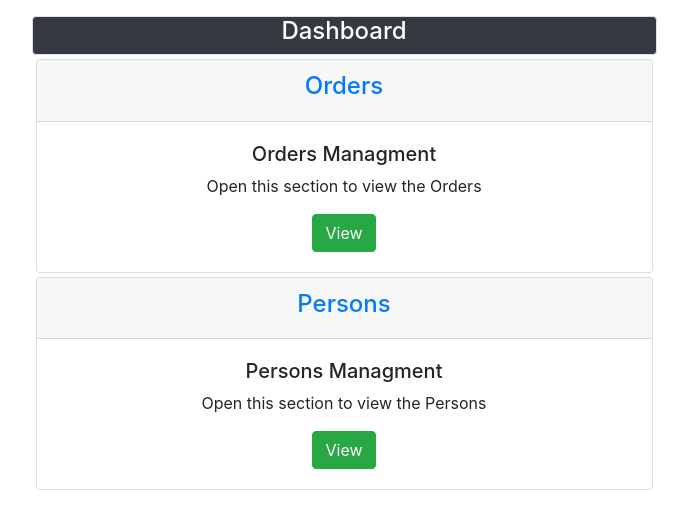
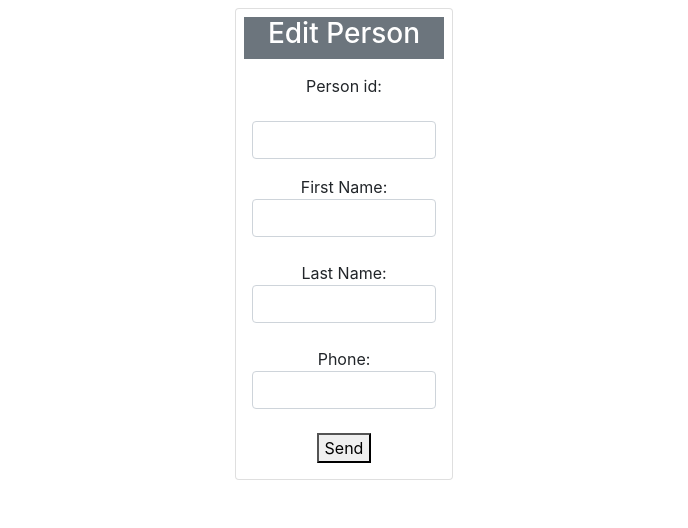
Before and after one commit to Alexcsharp17/training, a React (Create React App) app in the folder ReactClient/react-client/: page /editperson/1 in a window 1280 px wide. Before the commit this address led to /dashboard. Shown: the top 528 px of the page, without its empty margins (296-984 px from the left). Built offline with nearby package versions, Linux system fonts and the light colour scheme; no server answers.

Commit message:
Added items for edit persons and orders

```diff
--- a/ReactClient/react-client/src/App.js
+++ b/ReactClient/react-client/src/App.js
@@ -2,6 +2,7 @@ import React from 'react';
 import OrderItem from './components/orders/OrdersItem.js'
 import PersonItem from './components/persons/PersonsItem.js'
 import editOrderItem from './components/orders/EditOrder.js'
+import editPersonItem from './components/persons/EditPerson'
 import DashboardItem from './components/dashboard/DashboardItem.js';
 import './App.css';
 
@@ -21,6 +22,7 @@ function App() {
             <Route path='/orders' component={OrderItem} />
             <Route path='/persons' component={PersonItem} />
             <Route path='/editorder/:id' component={editOrderItem} />
+            <Route path='/editperson/:id' component={editPersonItem} />
             {/* <Route path='/persons' component={PersonItem} />
             <Route path='/editorder/:id' component={editOrderItem} />
             <Route path='/editperson/:id' component={editPersonItem} /> */}
--- a/ReactClient/react-client/src/components/entitiesTable/EntityTableItem.js
+++ b/ReactClient/react-client/src/components/entitiesTable/EntityTableItem.js
@@ -4,13 +4,13 @@ import { Link } from "react-router-dom"
 
 class EntityTableItem extends React.Component {
     render() {
-        const { data: { Items, fields } } =this.props
+        const { data: { Items, fields,title } } =this.props
         return (
             <div className="content" id="order_area">
                 <h2>Dashboard</h2>
                 <table className="table table-bordered table-striped">
-                    <TableHead fields={fields} />
-                    <TableBody Items={Items} />
+                    <TableHead fields={fields} title={title} />
+                    <TableBody Items={Items} title={title}/>
                 </table>
             </div>
         );
@@ -41,7 +41,7 @@ class TableHead extends React.Component {
 
 class TableBody extends React.Component {
     render() {
-        const { Items } = this.props
+        const { Items, title } = this.props
         return (
             <tbody>
                 {
@@ -54,7 +54,7 @@ class TableBody extends React.Component {
                                     })
                                 }
                                 <td>
-                                    <Link className="" to={'/editorder/' + item[Object.keys(item)[0]]}>
+                                    <Link className="" to={'/edit'+title+"/" + item[Object.keys(item)[0]]}>
                                         <span className="btn btn-warning mr-1">Edit</span>
                                     </Link>
                                     <Link className="" to="/deleteorder">
--- a/ReactClient/react-client/src/components/orders/EditOrder.js
+++ b/ReactClient/react-client/src/components/orders/EditOrder.js
@@ -68,7 +68,7 @@ class editOrderItem extends React.Component{
         .then((data) =>{
           this.setState({Order:data});
           this.setState({CarID:data.CarID});
-          this.setState({PersonID:data.PersonID});
+          this.setState({PersonId:data.PersonId});
           this.setState({OrderDate:data.OrderDate});
           this.setState({OrderID:data.OrderID});
           })
--- a/ReactClient/react-client/src/components/orders/OrdersItem.js
+++ b/ReactClient/react-client/src/components/orders/OrdersItem.js
@@ -17,7 +17,8 @@ class OrderItem extends React.Component {
     console.log("Log from render:", this.state.Items);
     const data = {
       Items: this.state.Items,
-      fields: fields
+      fields: fields,
+      title:"order"
     }
     if (this.state.fetchData != "") {
 
--- /dev/null
+++ b/ReactClient/react-client/src/components/persons/EditPerson.js
@@ -0,0 +1,134 @@
+import React from 'react';
+import 'bootstrap/dist/css/bootstrap.css';
+import { Link, Redirect } from "react-router-dom"
+
+const POST_URL=  "https://localhost:5001/api/person/addperson/";
+const DASHBOARD='/persons'
+
+class editPersonItem extends React.Component{
+
+   constructor(props){
+        super(props);
+        this.props=props;
+        this.state={Person:{}}
+        this.getPerson(this.props.match.params.id);
+            console.log("Fetched order",this.state.Person);
+    }
+
+    validate=()=>{
+        let FirstNameError="";
+        let LastNameError="";
+        let PhoneError="";
+
+        if(this.state.FirstName=="" || this.state.FirstName==undefined){
+            FirstNameError="Invalid First Name"
+        }
+
+        if(this.state.LastName=="" || this.state.LastName==undefined){
+            FirstNameError="Invalid Last Name"
+        }
+
+        if(this.state.Phone=="" || this.state.Phone==undefined){
+            PhoneError="Invalid Phone number"
+        }
+
+        if(PhoneError || FirstNameError || LastNameError){
+            this.setState({PhoneError,LastNameError,FirstNameError})
+            return false
+        }
+
+        return true;
+    }
+
+    PostForm= e =>{
+       e.preventDefault();
+       let isValid = this.validate();
+       if(isValid){
+        const res =  fetch(POST_URL,{
+            method:'POST',
+            headers: {
+                'Content-Type': 'application/json'
+            },
+            body: JSON.stringify({
+                PersonID:this.state.PersonID,
+                FirstName:this.state.FirstName,
+                LastName:this.state.LastName,
+                Phone:this.state.Phone
+            })
+        })
+
+       }
+
+
+        return <SuccessEdit/>
+    };
+   async getPerson(id){
+    const apiUrl = "https://localhost:5001/api/person/getperson?id="+this.props.match.params.id;
+        await fetch(apiUrl)
+        .then((response) => response.json())
+        .then((data) =>{
+          this.setState({Person:data});
+          this.setState({PersonID:data.PersonID});
+          this.setState({FirstName:data.FirstName});
+          this.setState({LastName:data.LastName});
+          this.setState({Phone:data.Phone});
+          })
+    }
+
+    render(props){
+        return(
+        <div className="mt-2 row">
+        <div className="col-2 offset-5 card border-rounded p-2">
+            <div className="bg-secondary"><h3 className="text-white">Edit Person</h3></div>
+            <div className="p-2 d-flex flex-row-start">
+            <form className="form"  >
+                <div className="form-group ">
+                <label className="col-form-label">
+                <p> Person id:</p>
+                </label>
+                <input type="text"  className="form-control"  name="PersonID" defaultValue={this.state.PersonID} onChange={event=>this.setState({PersonID:event.target.value})} />
+                </div>
+                <div className="form-group">
+                <label>
+                    <span>First Name:</span>
+                    <input type="text"  className="form-control"  name="FirstName" defaultValue={this.state.FirstName} onChange={event=> this.setState({FirstName:event.target.value})} />
+                    <div style={{fontSize:12,color:"red"}}>
+                        {this.state.FirstNameError}
+                    </div>
+                </label>
+                </div>
+                <div className="form-group">
+                <label>
+                    Last Name:
+                    <input type="datetime"  className="form-control"  name="LastName" defaultValue={this.state.LastName} onChange={event=>this.setState({LastName:event.target.value})} />
+                    <div style={{fontSize:12,color:"red"}}>
+                        {this.state.LastNameError}
+                    </div>
+                </label>
+                </div>
+                <div className="form-group">
+                <label>
+                    Phone:
+                    <input type="text" className="form-control"  name="Phone" defaultValue={this.state.Phone}
+                    onChange={event=>this.setState({Phone:event.target.value})} />
+                    <div style={{fontSize:12,color:"red"}}>
+                        {this.state.PhoneError}
+                    </div>
+                </label>
+                </div>
+                <button onClick={this.PostForm} type="submit">Send</button>
+            </form>
+            </div>
+        </div>
+        </div>
+        );
+    }
+}
+
+class SuccessEdit extends React.Component{
+    render( ){
+        return   <Redirect to={DASHBOARD}/>;
+    }
+}
+
+export default editPersonItem
--- a/ReactClient/react-client/src/components/persons/PersonsItem.js
+++ b/ReactClient/react-client/src/components/persons/PersonsItem.js
@@ -17,7 +17,8 @@ class PersonItem extends React.Component {
     console.log("Log from render:", this.state.Items);
     const data = {
       Items: this.state.Items,
-      fields: fields
+      fields: fields,
+      title:"person"
     }
     if (this.state.fetchData != "") {
 
```
